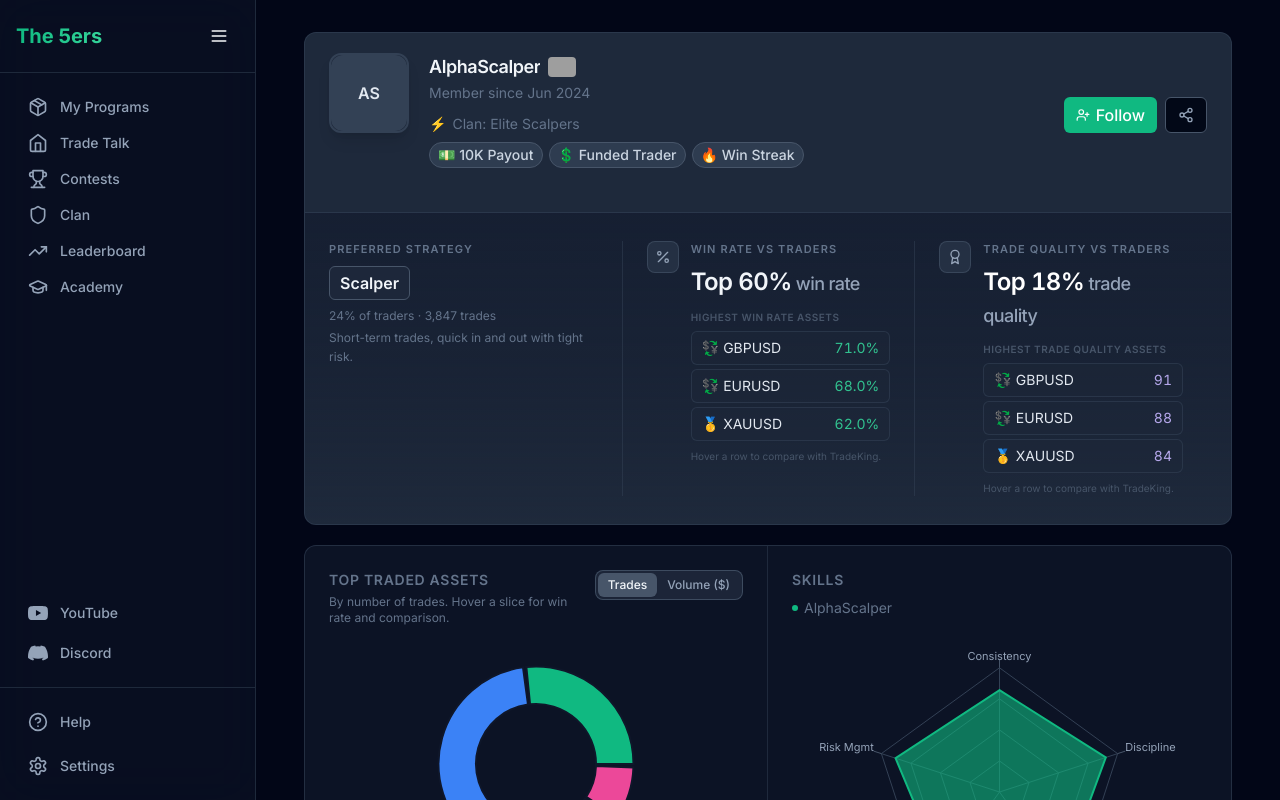
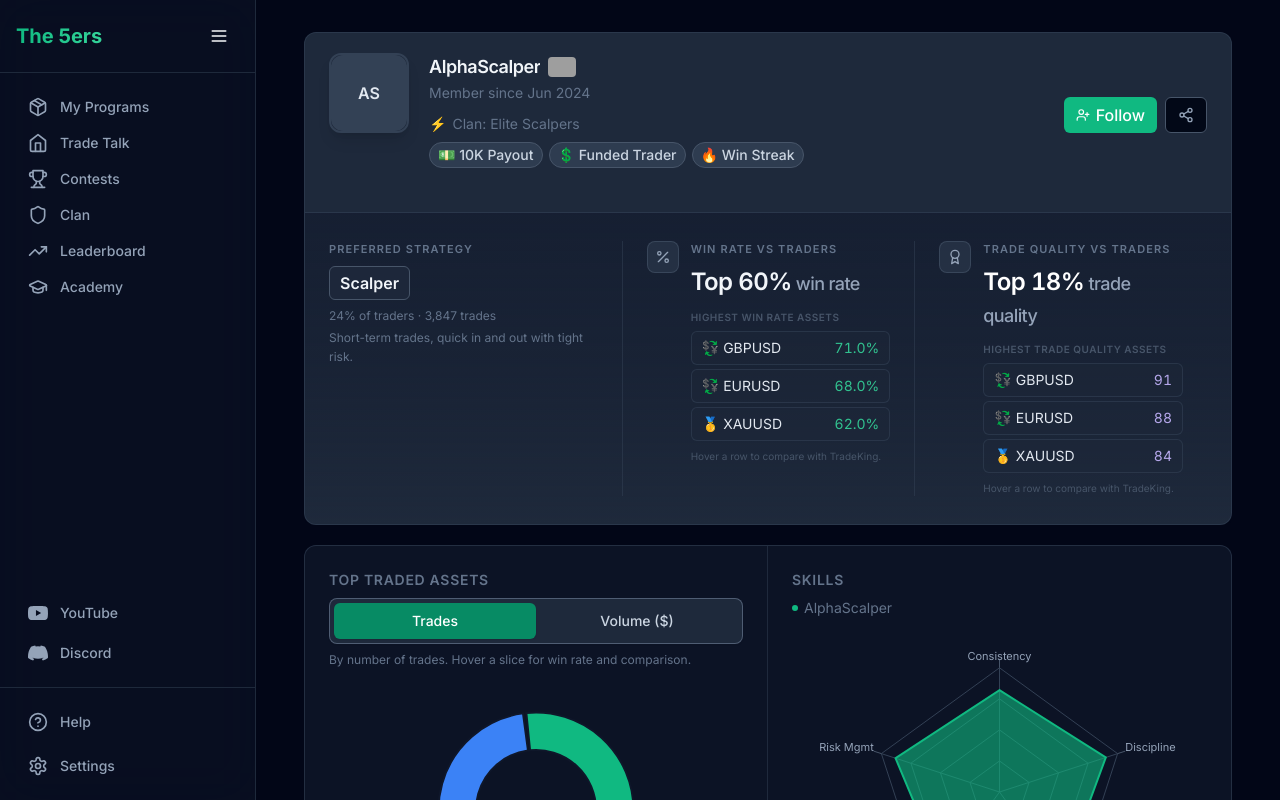
Before and after one commit to yossig-dev/5ers-community, a Next.js app: page /profile/1 in a window 1280 px wide. Built offline with nearby package versions, Linux system fonts and the light colour scheme; grey boxes are pictures that could not be loaded.

Commit message:
Fix pie chart trades/volume toggle visibility (direct import, full-width control)
Made-with: Cursor

```diff
--- a/components/profile/top-traded-assets-pie-chart.tsx
+++ b/components/profile/top-traded-assets-pie-chart.tsx
@@ -217,31 +217,24 @@ export function TopTradedAssetsPieChart({
   }
 
   const toggleBtn =
-    "px-2.5 py-1 text-xs font-medium rounded-md transition-colors focus-visible:outline-none focus-visible:ring-2 focus-visible:ring-emerald-500/50 focus-visible:ring-offset-2 focus-visible:ring-offset-slate-900";
+    "flex-1 px-3 py-2 text-sm font-medium rounded-md transition-colors focus-visible:outline-none focus-visible:ring-2 focus-visible:ring-emerald-500/50 focus-visible:ring-offset-2 focus-visible:ring-offset-slate-900 disabled:opacity-40 disabled:cursor-not-allowed";
 
   return (
-    <div className={cn("flex flex-col", className)}>
-      <div className="mb-2 flex flex-col gap-2 sm:flex-row sm:items-start sm:justify-between">
-        <div className="min-w-0">
-          <h3 className={sectionTitleClass}>Top traded assets</h3>
-          <p className="text-xs text-slate-500 mt-1">
-            {effectiveMode === "trades"
-              ? "By number of trades. Hover a slice for win rate and comparison."
-              : "By notional volume (USD). Hover a slice for details and comparison."}
-          </p>
-        </div>
+    <div className={cn("flex flex-col relative", className)}>
+      <div className="mb-3 w-full space-y-2">
+        <h3 className={sectionTitleClass}>Top traded assets</h3>
         <div
-          className="inline-flex rounded-lg border border-slate-600/80 bg-slate-800/90 p-0.5 shrink-0"
+          className="flex w-full max-w-full rounded-lg border border-slate-500/70 bg-slate-800 p-1 shadow-sm"
           role="group"
-          aria-label="Pie chart basis"
+          aria-label="Pie chart: trades or volume"
         >
           <button
             type="button"
             className={cn(
               toggleBtn,
               effectiveMode === "trades"
-                ? "bg-slate-600 text-slate-100 shadow-sm"
-                : "text-slate-400 hover:text-slate-200"
+                ? "bg-emerald-600/90 text-white shadow-sm"
+                : "text-slate-300 hover:text-white hover:bg-slate-700/80"
             )}
             onClick={() => setMode("trades")}
             aria-pressed={effectiveMode === "trades"}
@@ -253,8 +246,8 @@ export function TopTradedAssetsPieChart({
             className={cn(
               toggleBtn,
               effectiveMode === "volume"
-                ? "bg-slate-600 text-slate-100 shadow-sm"
-                : "text-slate-400 hover:text-slate-200"
+                ? "bg-emerald-600/90 text-white shadow-sm"
+                : "text-slate-300 hover:text-white hover:bg-slate-700/80"
             )}
             onClick={() => setMode("volume")}
             disabled={!volumeAvailable}
@@ -264,12 +257,17 @@ export function TopTradedAssetsPieChart({
             Volume ($)
           </button>
         </div>
+        <p className="text-xs text-slate-500">
+          {effectiveMode === "trades"
+            ? "By number of trades. Hover a slice for win rate and comparison."
+            : "By notional volume (USD). Hover a slice for details and comparison."}
+        </p>
       </div>
       {data.length === 0 ? (
         <p className="text-slate-500 text-sm py-8 text-center">No data for this view.</p>
       ) : (
         <>
-          <div className="w-full flex-1 min-h-0" style={{ minHeight: height }}>
+          <div className="w-full" style={{ minHeight: height, height }}>
             <ResponsiveContainer width="100%" height={height}>
               <PieChart>
                 <Pie
--- a/components/public-trader-profile.tsx
+++ b/components/public-trader-profile.tsx
@@ -11,8 +11,12 @@ const SkillsSpiderChart = dynamic(
   { ssr: false, loading: () => <SkillsChartPlaceholder /> }
 );
 
+/** Import the module file directly so the client chunk always matches this chart (barrel re-exports can cache oddly). */
 const TopTradedAssetsPieChart = dynamic(
-  () => import("@/components/profile").then((mod) => mod.TopTradedAssetsPieChart),
+  () =>
+    import("@/components/profile/top-traded-assets-pie-chart").then(
+      (mod) => mod.TopTradedAssetsPieChart
+    ),
   { ssr: false, loading: () => <PieChartPlaceholder /> }
 );
 
@@ -74,7 +78,7 @@ export function PublicTraderProfile({ profile }: { profile: TraderProfile }) {
         profileUrl=""
       />
 
-      <section className="rounded-xl border border-slate-700/60 bg-slate-900/80 overflow-hidden">
+      <section className="rounded-xl border border-slate-700/60 bg-slate-900/80 overflow-visible">
         <div className="grid grid-cols-1 lg:grid-cols-2 gap-0 min-h-[300px]">
           <div className="p-5 lg:p-6 border-b lg:border-b-0 lg:border-r border-slate-700/50 flex flex-col justify-start min-h-[300px]">
             <TopTradedAssetsPieChart
```
